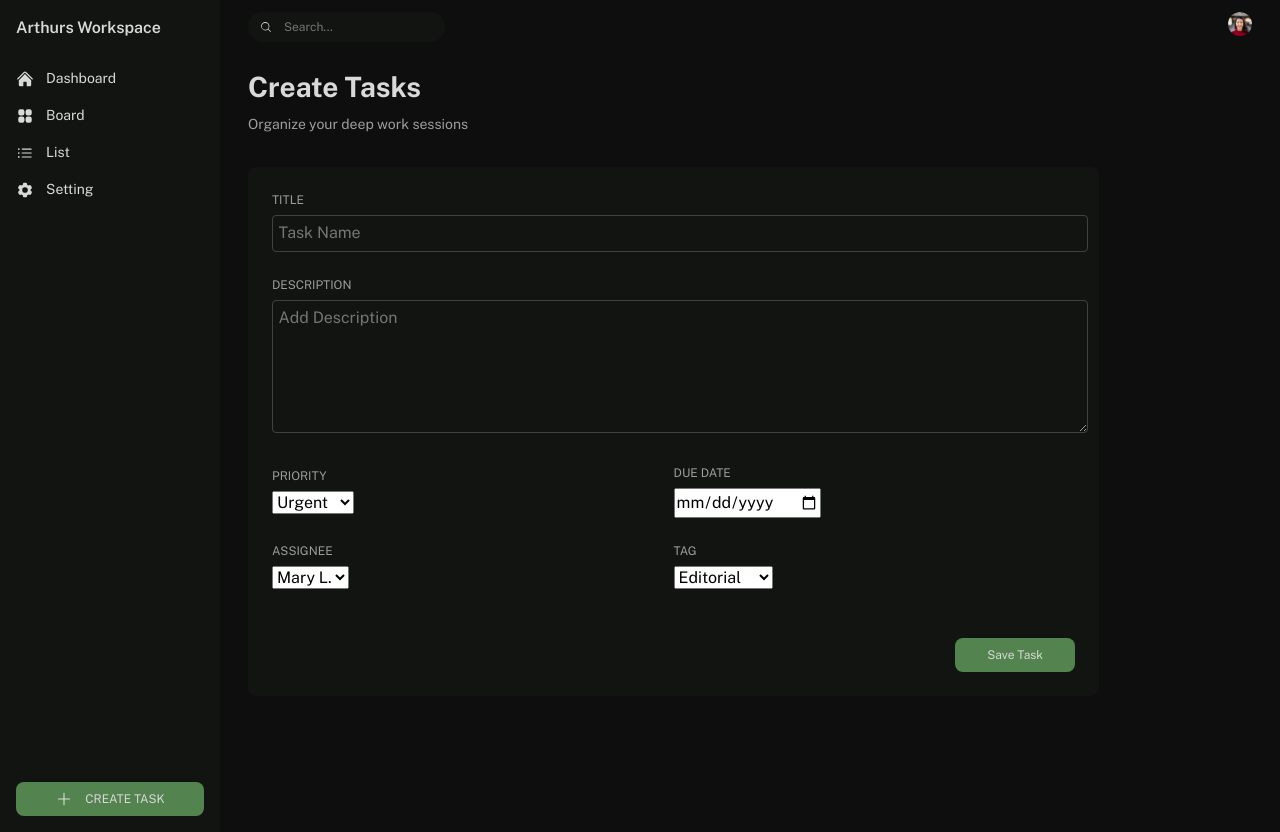
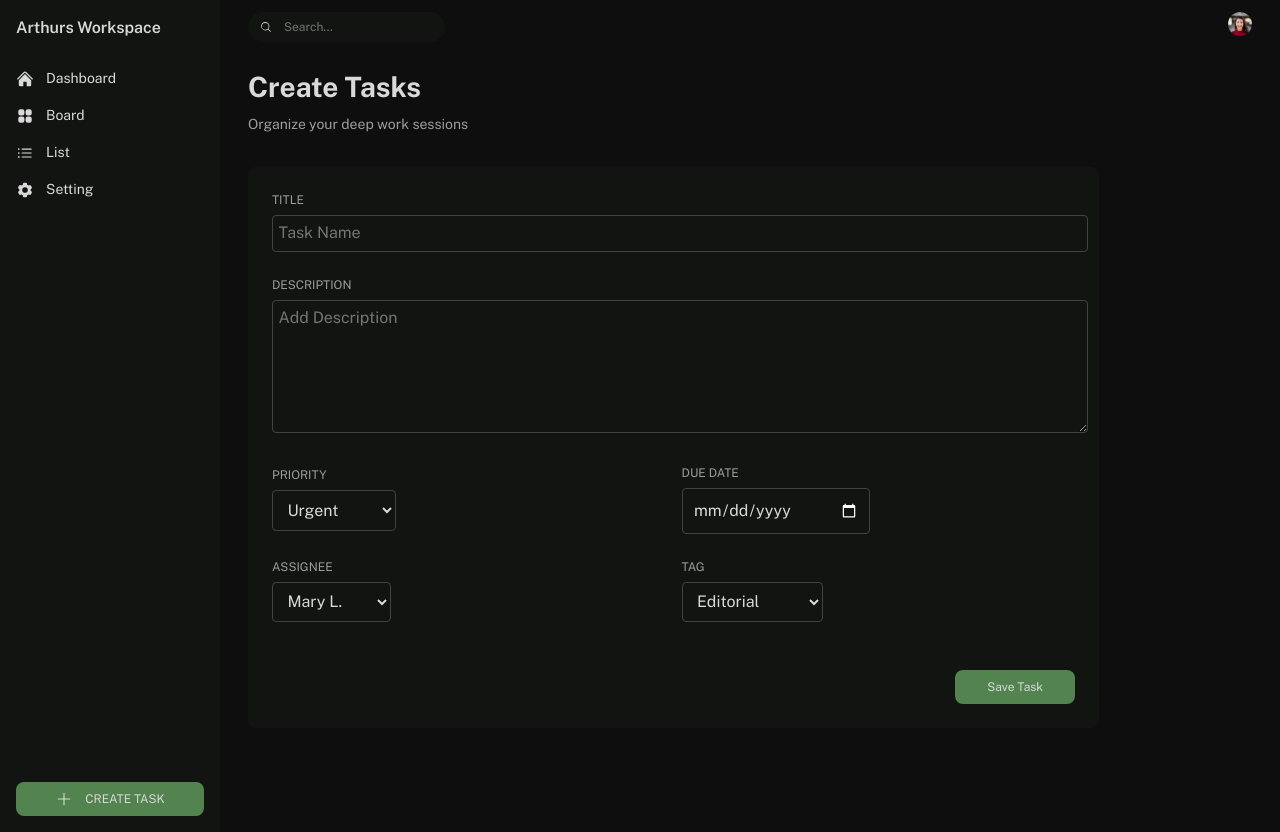
Before and after one commit to Bridgetamana/curator, a React (Vite) app: page /create-task in a window 1280 px wide. Built offline with nearby package versions, Linux system fonts and the light colour scheme.

Commit message:
refactor: update form input styles

```diff
--- a/src/pages/create-task/CreateTask.jsx
+++ b/src/pages/create-task/CreateTask.jsx
@@ -48,7 +48,7 @@ export default function CreateTask() {
             <select
               name="priority"
               id="task-priority"
-              className={styles.taskPriority}
+              className={styles.selectInput}
             >
               <option value="urgent">Urgent</option>
               <option value="high">High</option>
@@ -56,11 +56,16 @@ export default function CreateTask() {
               <option value="low">Low</option>
             </select>
           </div>
-          <div>
+          <div className={styles.formGroup}>
             <label htmlFor="task-duedate" className={styles.label}>
               Due Date
             </label>
-            <input type="date" name="duedate" id="task-duedate" />
+            <input
+              type="date"
+              name="duedate"
+              id="task-duedate"
+              className={styles.dateInput}
+            />
           </div>
         </div>
         <div className={styles.formSelectGroup}>
@@ -68,7 +73,7 @@ export default function CreateTask() {
             <label htmlFor="assignee" className={styles.label}>
               Assignee
             </label>
-            <select name="assignee" id="task-assignee">
+            <select name="assignee" id="task-assignee" className={styles.selectInput}>
               <option value="mary">Mary L.</option>
               <option value="john">John S.</option>
             </select>
@@ -77,7 +82,7 @@ export default function CreateTask() {
             <label htmlFor="task-tag" className={styles.label}>
               Tag
             </label>
-            <select name="tag" id="task-tag">
+            <select name="tag" id="task-tag" className={styles.selectInput}>
               <option value="editorial">Editorial</option>
               <option value="marketing">Marketing</option>
               <option value="personal">Personal</option>
--- a/src/pages/create-task/CreateTask.module.css
+++ b/src/pages/create-task/CreateTask.module.css
@@ -62,10 +62,31 @@
   grid-template-columns: 1fr 1fr;
   align-items: center;
   justify-items: start;
+  gap: var(--spacing-md);
 }
 
-.taskPriority {
+.selectInput,
+.dateInput {
   width: 100%;
+  background-color: transparent;
+  border-radius: 4px;
+  padding: 0.55em 0.65em;
+  outline: none;
+  border: 1px solid var(--secondary);
+  color: var(--tertiary);
+}
+
+.selectInput {
+  padding-right: 2rem;
+}
+
+.selectInput:focus,
+.dateInput:focus {
+  border-color: var(--primary);
+}
+
+.dateInput {
+  color-scheme: dark;
 }
 
 .saveTask {
```
